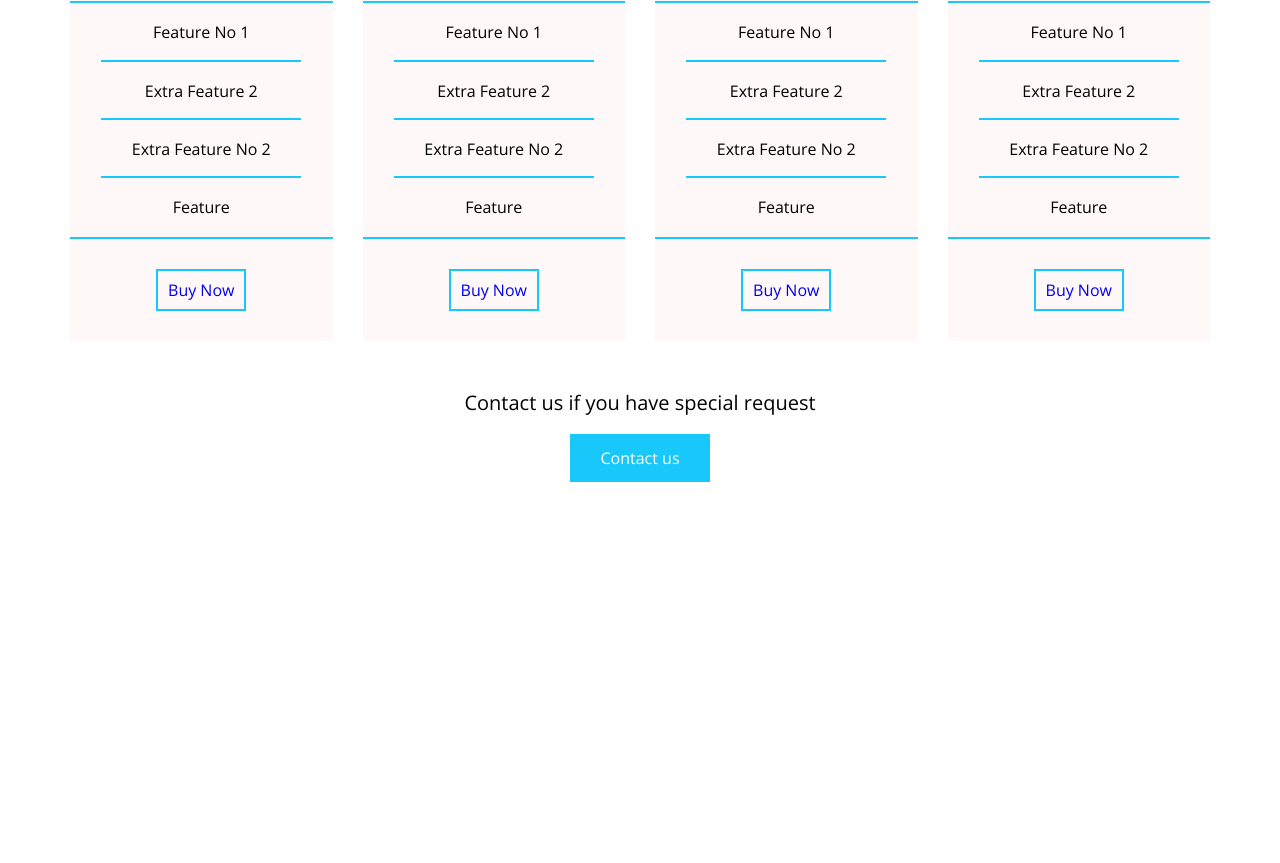
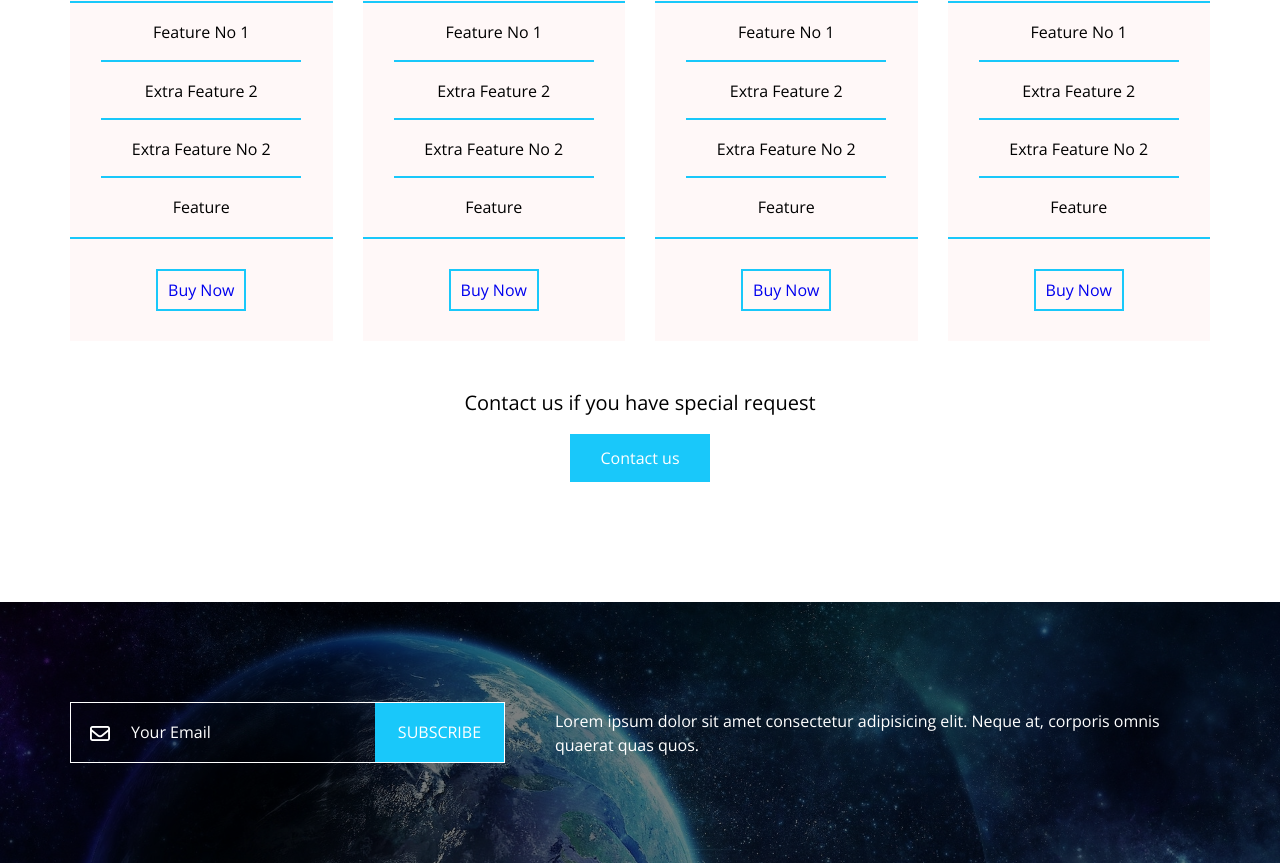
Before and after one commit to billalben/html-css-template-two, a plain HTML site: page index.html in a window 1280 px wide. Shown: the part 6637-7500 px from the top of the page. Before the commit the page ends 7239 px from the top, so only its background shows below. Drawn offline with nearby package versions, Linux system fonts and the light colour scheme.

Commit message:
Subscribe Section

```diff
--- a/css/kasper.css
+++ b/css/kasper.css
@@ -820,3 +820,78 @@ header nav .form i {
   margin: 20px auto;
 }
 /* End Pricing Section */
+/* Start Subscribe Section */
+.subscribe {
+  padding-top: var(--section-padding);
+  padding-bottom: var(--section-padding);
+  background-image: url(../images/subscribe.jpg);
+  background-size: cover;
+  position: relative;
+  color: white;
+}
+.subscribe::before {
+  content: "";
+  position: absolute;
+  top: 0;
+  left: 0;
+  width: 100%;
+  height: 100%;
+  background-color: rgb(0 0 0 / 50%);
+}
+.subscribe .container {
+  position: relative;
+  display: flex;
+  align-items: center;
+}
+@media (max-width: 991px) {
+  .subscribe .container {
+    flex-direction: column;
+  }
+}
+.subscribe form {
+  display: flex;
+  position: relative;
+  width: 500px;
+  max-width: 100%;
+
+}
+.subscribe form i{
+  position: absolute;
+  top: 50%;
+  transform: translateY(-50%);
+  left: 20px;
+}
+.subscribe form input[type="email"] {
+  border: 1px solid white;
+  border-right: none;
+  background: none;
+  padding: 20px 20px 20px 60px;
+  caret-color: var(--main-color);
+  width: calc(100% - 130px);
+}
+.subscribe form input[type="submit"] {
+  width: 130px;
+  background-color: var(--main-color);
+  color: white;
+  padding: 10px 20px;
+  border: 1px solid white;
+  border-left: none;
+  text-transform: uppercase;
+}
+.subscribe form input[type="email"]:focus,
+.subscribe form input[type="submit"]:focus {
+  outline: none;
+}
+.subscribe form ::placeholder {
+  color: white;
+}
+.subscribe p {
+  line-height: 1.5;
+  margin-left: 50px;
+}
+@media (max-width: 991px) {
+  .subscribe p {
+  margin: 30px 0 0;
+  }
+}
+/* End Subscribe Section */
--- a/index.html
+++ b/index.html
@@ -424,5 +424,20 @@
       </div>
     </div>
     <!-- End Pricing Section -->
+    <!-- Start Subscribe Section -->
+    <div class="subscribe">
+      <div class="container">
+        <form action="">
+          <i class="far fa-envelope fa-lg"></i>
+          <input type="email" name="mail" placeholder="Your Email" />
+          <input type="submit" value="subscribe" />
+        </form>
+        <p>
+          Lorem ipsum dolor sit amet consectetur adipisicing elit. Neque at,
+          corporis omnis quaerat quas quos.
+        </p>
+      </div>
+    </div>
+    <!-- End Subscribe Section -->
   </body>
 </html>
```
